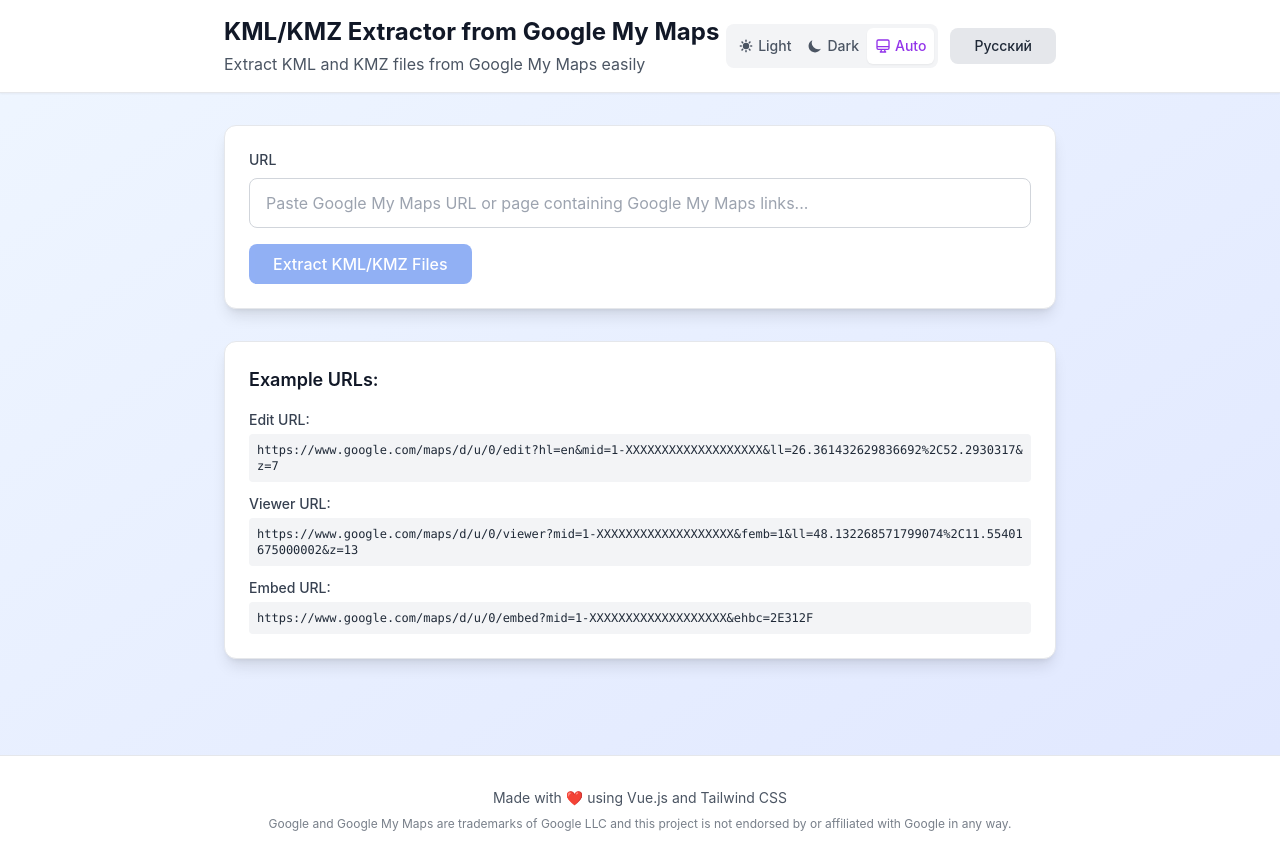
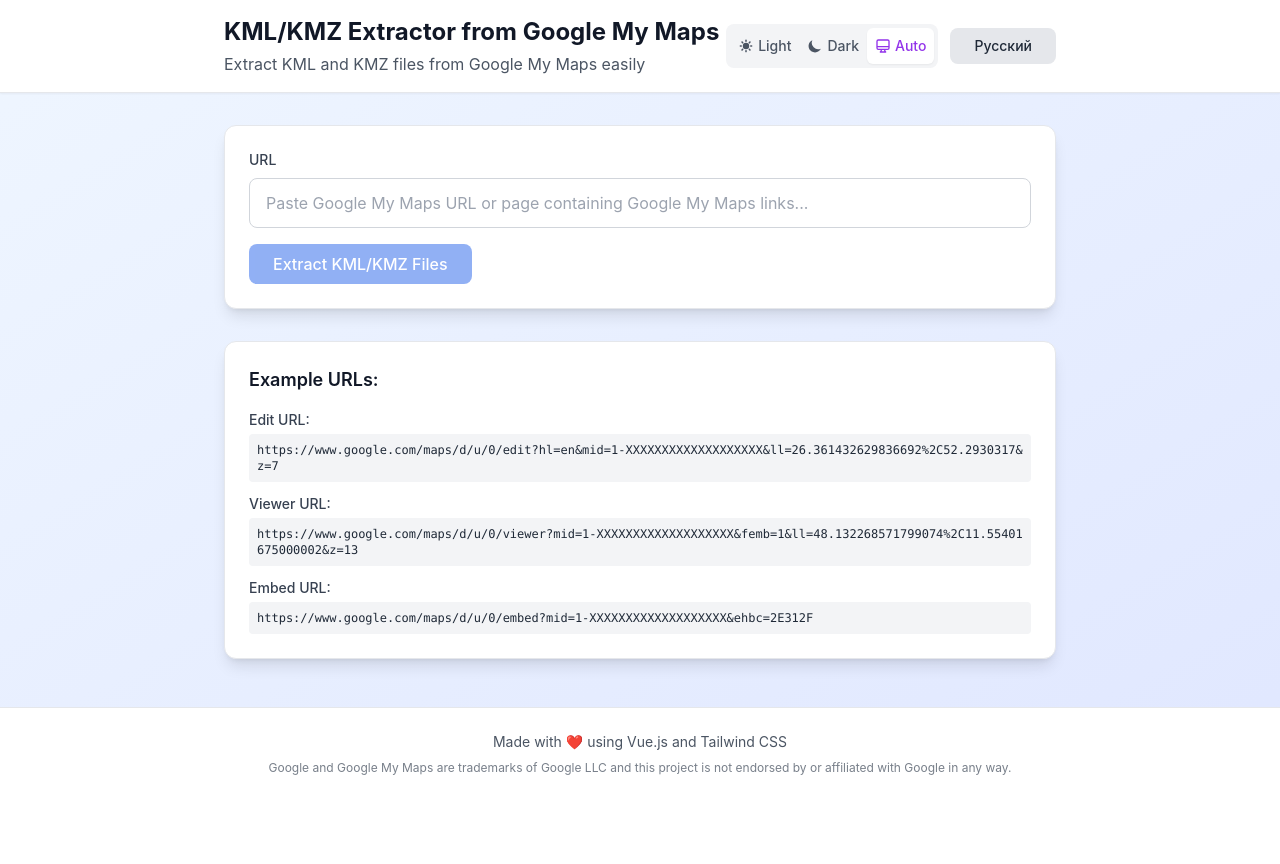
Before and after one commit to okainov/gmaps-kml-extractor, a Vue app: page / in a window 1280 px wide. After the commit the page ends 800 px from the top, so only its background shows below. Built offline with nearby package versions, Linux system fonts and the light colour scheme.

Commit message:
make sticky footer

```diff
--- a/src/App.vue
+++ b/src/App.vue
@@ -1,6 +1,6 @@
 <template>
     <div
-        class="min-h-screen bg-gradient-to-br from-blue-50 to-indigo-100 dark:from-gray-900 dark:to-gray-800 theme-transition">
+        class="min-h-screen bg-gradient-to-br from-blue-50 to-indigo-100 dark:from-gray-900 dark:to-gray-800 theme-transition flex flex-col">
         <!-- Header -->
         <header
             class="bg-white dark:bg-gray-800 shadow-sm border-b border-gray-200 dark:border-gray-700 theme-transition">
@@ -35,7 +35,7 @@
         </header>
 
         <!-- Main Content -->
-        <main class="max-w-4xl mx-auto px-4 py-8 sm:px-6 lg:px-8">
+        <main class="flex-1 max-w-4xl mx-auto px-4 py-8 sm:px-6 lg:px-8 w-full">
             <!-- URL Input Form -->
             <div class="card p-6 mb-8">
                 <form @submit.prevent="extractMid" class="space-y-4">
@@ -376,7 +376,7 @@
 
         <!-- Footer -->
         <footer
-            class="mt-16 py-8 border-t border-gray-200 dark:border-gray-700 bg-white dark:bg-gray-800 theme-transition">
+            class="py-6 border-t border-gray-200 dark:border-gray-700 bg-white dark:bg-gray-800 theme-transition">
             <div
                 class="max-w-4xl mx-auto px-4 text-center text-gray-600 dark:text-gray-400 text-sm theme-transition space-y-2">
                 <p>{{ $t('footer.madeWith') }}</p>
```
